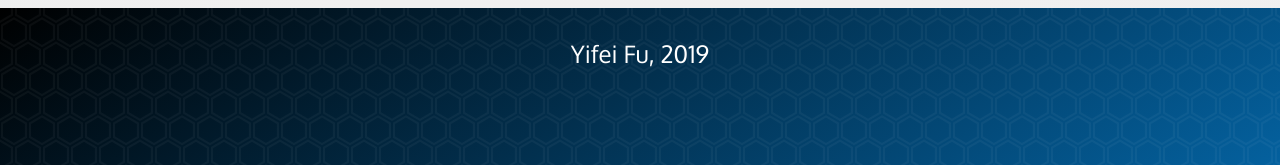
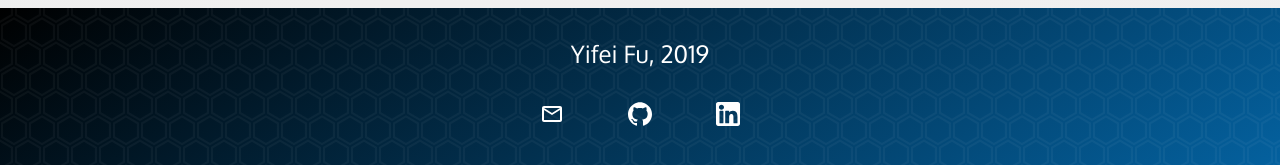
Before and after one commit to yifei-fu/yifei.dev, a React (Create React App) app: page / in a window 1280 px wide. Shown: the part 3882-4047 px from the top of the page. Built offline with nearby package versions, Linux system fonts and the light colour scheme.

Commit message:
Add social buttons to footer.

```diff
--- a/src/App.css
+++ b/src/App.css
@@ -60,3 +60,8 @@ a {
     opacity: 1;
   }
 }
+
+.iconButton {
+  width: 24px;
+  height: 24px;
+}
--- a/src/Footer.tsx
+++ b/src/Footer.tsx
@@ -3,6 +3,7 @@ import Typography from '@material-ui/core/Typography';
 import {ThemeProvider} from '@material-ui/styles';
 import React from 'react';
 import './App.css';
+import SocialButtons from './Social/SocialButtons';
 import {darkTheme} from './theme';
 
 const useStyles = makeStyles({
@@ -27,6 +28,7 @@ const Footer: React.FC = () => {
         <Typography className={classes.item} variant='h5'>
           Yifei Fu, 2019
         </Typography>
+        <SocialButtons/>
       </div>
     </ThemeProvider>
   );
--- /dev/null
+++ b/src/Social/SocialButtons.tsx
@@ -0,0 +1,32 @@
+import {IconButton} from '@material-ui/core';
+import {makeStyles} from '@material-ui/core/styles';
+import React, {useEffect, useState} from 'react';
+import {socialLinks} from './social';
+
+const useStyles = makeStyles((theme) => ({
+  root: {
+    marginLeft: 'auto',
+    marginRight: 'auto',
+  },
+  button: {
+    margin: 20,
+  },
+}));
+
+export interface Props {
+}
+
+const SocialButtons: React.FC<Props> = (props: Props) => {
+  const classes = useStyles();
+  return (
+    <div className={classes.root}>
+      {socialLinks.map((socialLink, idx) => (
+        <IconButton href={socialLink.url} key={idx} className={classes.button} aria-label={socialLink.name}>
+          {socialLink.icon}
+        </IconButton>
+      ))}
+    </div>
+  );
+};
+
+export default SocialButtons;
--- /dev/null
+++ b/src/Social/social.tsx
@@ -0,0 +1,26 @@
+import React from 'react';
+
+import MailOutlineIcon from '@material-ui/icons/MailOutline';
+export interface SocialLink {
+  name: string;
+  url: string;
+  icon: React.ReactNode;
+}
+
+export const socialLinks: SocialLink[] = [
+  {
+    name: 'Email',
+    url: 'mailto:yifeifu2@gmail.com',
+    icon: <MailOutlineIcon/>,
+  },
+  {
+    name: 'GitHub',
+    url: 'https://github.com/yifei-fu',
+    icon: <img className='iconButton' src={'img/github.svg'} alt={'GitHub logo'}/>,
+  },
+  {
+    name: 'LinkedIn',
+    url: 'https://www.linkedin.com/in/yifei-fu/',
+    icon: <img className='iconButton' src={'img/linkedin.svg'} alt={'LinkedIn logo'}/>,
+  },
+];
```
Also changed, not shown: public/img/github.svg (added), public/img/linkedin.svg (added).
